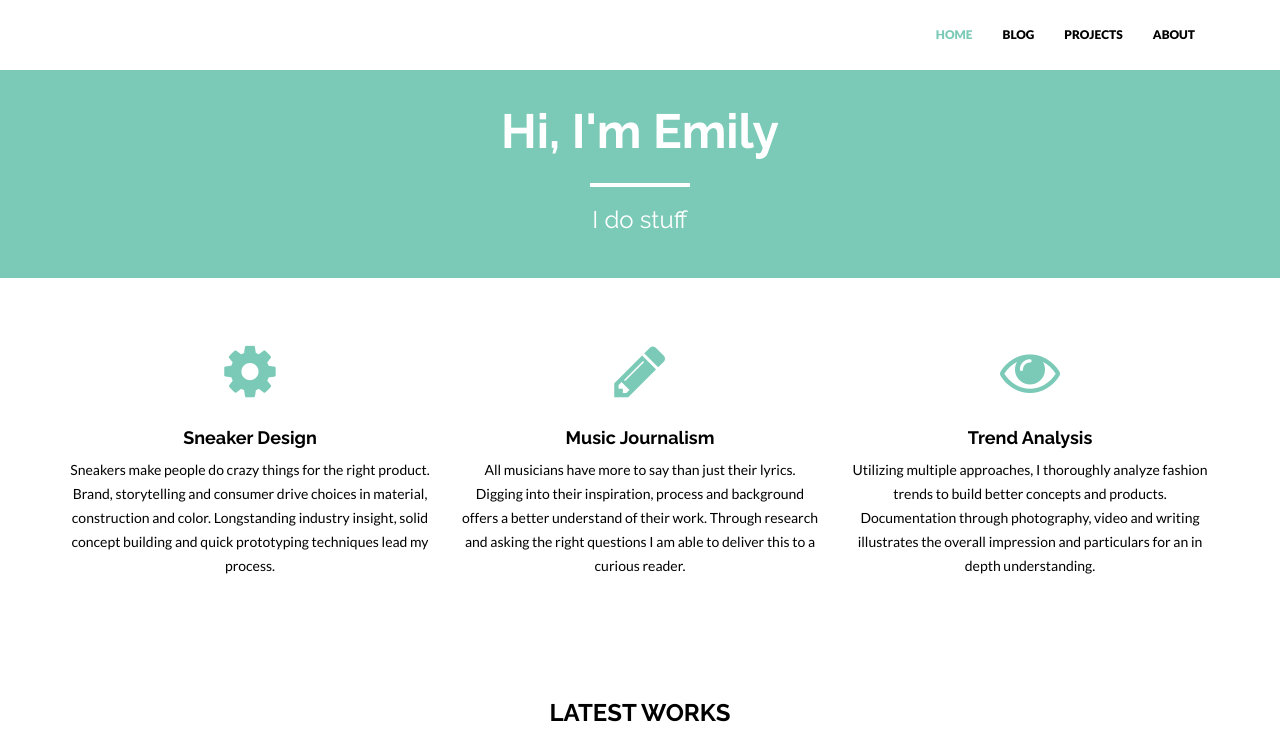
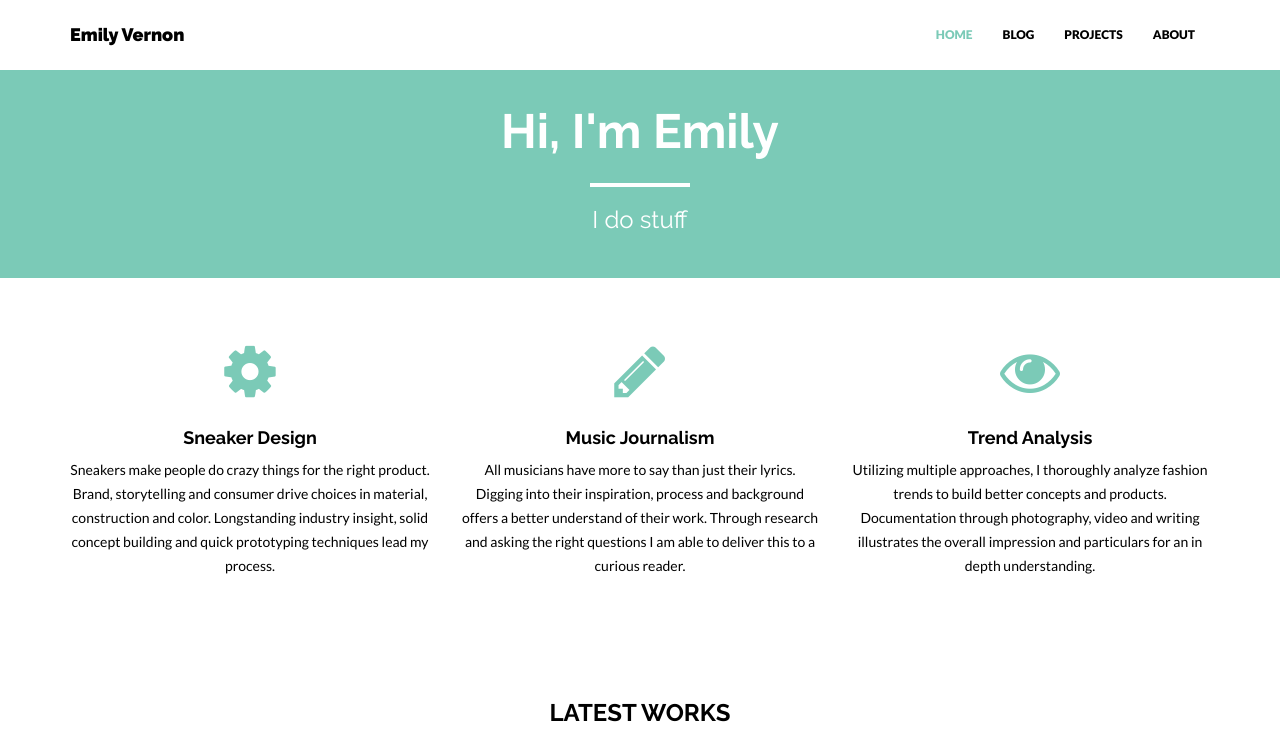
Before and after one commit to emilygv/emilyvernon.com, a Jekyll site: the page built from index.html, in a window 1280 px wide. Shown: the top 731 px of the page. Built offline with Jekyll 4.4.1, drawn with Linux system fonts in a browser that asks for light colours; nearby versions of some CDN libraries; grey boxes are pictures that could not be loaded.

Commit message:
Update style.css

```diff
--- a/_includes/css/style.css
+++ b/_includes/css/style.css
@@ -98,7 +98,7 @@ a:focus {
 }
 
 .navbar-header .navbar-brand {
-	color: white;
+	color: black;
 }
 
 .navbar-default .navbar-nav > li > a {
@@ -108,7 +108,7 @@ a:focus {
 }
 
 .navbar-default .navbar-brand:hover {
-	color: {{ site.colors.title_hover }};
+	color: {{ site.colors.primary }};
 }
 
 .navbar-default .navbar-nav > li > a:hover {
```
